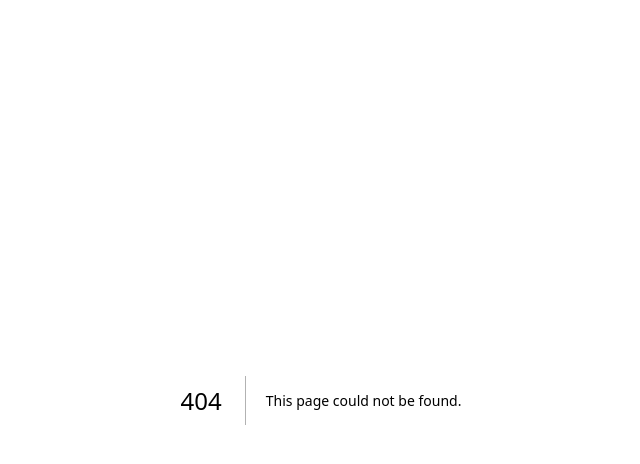
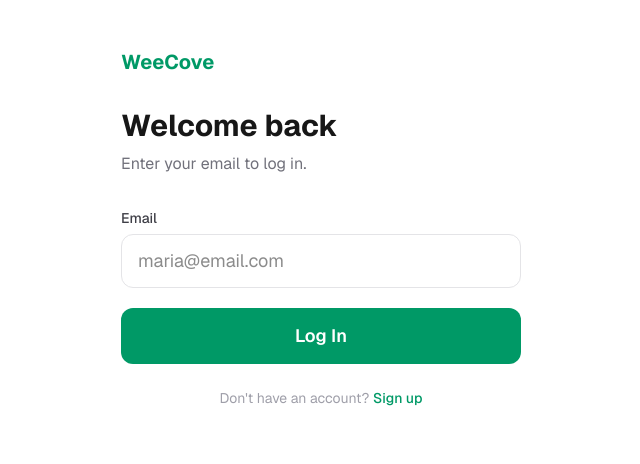
Before and after one commit to oasishk01/weecove, a Next.js app: page /login in a window 1280 px wide. Before the commit this address had no page. Shown: the top 464 px of the page, without its empty margins (319-959 px from the left). Built offline with nearby package versions, Linux system fonts and the light colour scheme.

Commit message:
feat: add email login page + API route

```diff
--- /dev/null
+++ b/src/app/api/auth/login/route.ts
@@ -0,0 +1,24 @@
+import { type NextRequest } from "next/server";
+import { createServerClient } from "@/lib/supabase";
+
+export async function POST(request: NextRequest) {
+  const { email } = await request.json();
+
+  if (!email) {
+    return Response.json({ error: "Email is required" }, { status: 400 });
+  }
+
+  const supabase = createServerClient();
+
+  const { data: user } = await supabase
+    .from("users")
+    .select("id, name, referral_code, country")
+    .eq("email", email.toLowerCase().trim())
+    .single();
+
+  if (!user) {
+    return Response.json({ error: "No account found with this email" }, { status: 404 });
+  }
+
+  return Response.json(user);
+}
--- /dev/null
+++ b/src/app/login/page.tsx
@@ -0,0 +1,89 @@
+"use client";
+
+import { useState } from "react";
+import { useRouter } from "next/navigation";
+import Link from "next/link";
+
+export default function LoginPage() {
+  const router = useRouter();
+  const [email, setEmail] = useState("");
+  const [loading, setLoading] = useState(false);
+  const [error, setError] = useState("");
+
+  async function handleSubmit(e: React.FormEvent) {
+    e.preventDefault();
+    setError("");
+    setLoading(true);
+
+    try {
+      const res = await fetch("/api/auth/login", {
+        method: "POST",
+        headers: { "Content-Type": "application/json" },
+        body: JSON.stringify({ email }),
+      });
+
+      if (!res.ok) {
+        const data = await res.json();
+        throw new Error(data.error || "Something went wrong");
+      }
+
+      const data = await res.json();
+      localStorage.setItem("weecove_user_id", data.id);
+      localStorage.setItem("weecove_referral_code", data.referral_code);
+      router.push("/dashboard");
+    } catch (err) {
+      setError(err instanceof Error ? err.message : "Something went wrong");
+    } finally {
+      setLoading(false);
+    }
+  }
+
+  return (
+    <div className="flex flex-col min-h-full bg-white">
+      <div className="px-6 pt-12 pb-8 max-w-md mx-auto w-full flex-1">
+        <Link href="/" className="text-emerald-600 font-bold text-xl">
+          WeeCove
+        </Link>
+
+        <h1 className="text-3xl font-bold mt-8">Welcome back</h1>
+        <p className="text-zinc-500 mt-2">Enter your email to log in.</p>
+
+        <form onSubmit={handleSubmit} className="mt-8 space-y-5">
+          <div>
+            <label htmlFor="email" className="block text-sm font-medium text-zinc-700 mb-1.5">
+              Email
+            </label>
+            <input
+              id="email"
+              type="email"
+              required
+              value={email}
+              onChange={(e) => setEmail(e.target.value)}
+              placeholder="maria@email.com"
+              className="w-full rounded-xl border border-zinc-200 px-4 py-3 text-lg focus:outline-none focus:ring-2 focus:ring-emerald-500 focus:border-transparent"
+            />
+          </div>
+
+          {error && (
+            <p className="text-red-600 text-sm bg-red-50 rounded-lg px-4 py-2">{error}</p>
+          )}
+
+          <button
+            type="submit"
+            disabled={loading}
+            className="w-full rounded-xl bg-emerald-600 text-white font-semibold text-lg py-3.5 hover:bg-emerald-700 transition-colors disabled:opacity-50"
+          >
+            {loading ? "Logging in..." : "Log In"}
+          </button>
+        </form>
+
+        <p className="mt-6 text-center text-zinc-400 text-sm">
+          Don&apos;t have an account?{" "}
+          <Link href="/signup" className="text-emerald-600 font-medium">
+            Sign up
+          </Link>
+        </p>
+      </div>
+    </div>
+  );
+}
--- a/src/app/signup/page.tsx
+++ b/src/app/signup/page.tsx
@@ -135,7 +135,7 @@ function SignUpForm() {
 
         <p className="mt-6 text-center text-zinc-400 text-sm">
           Already have an account?{" "}
-          <Link href="/dashboard" className="text-emerald-600 font-medium">
+          <Link href="/login" className="text-emerald-600 font-medium">
             Log in
           </Link>
         </p>
```
